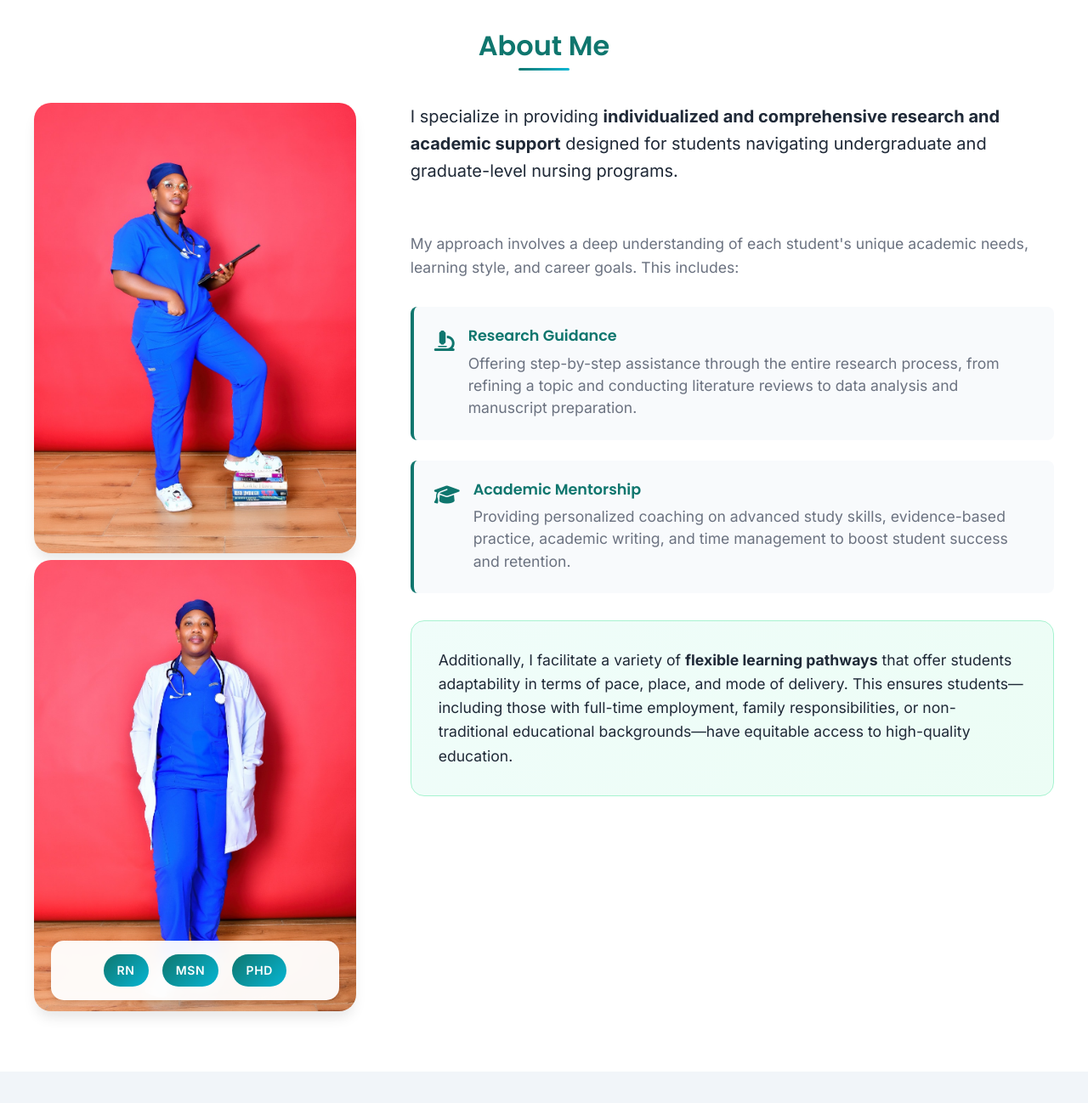
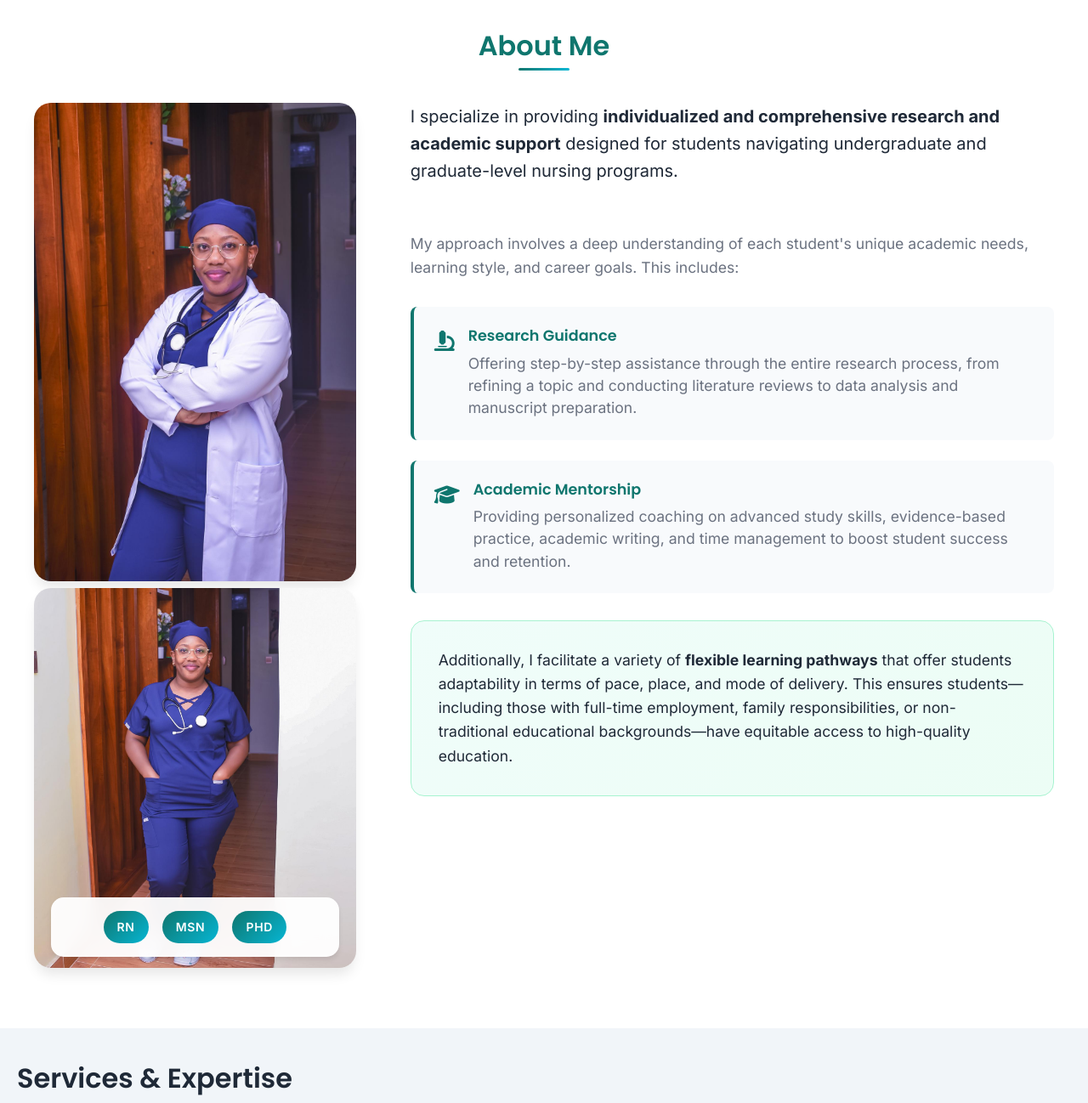
Before and after one commit to 50shadescode/nursing-portfolio, a plain HTML site: page Index.html in a window 1280 px wide. Shown: the part 740-2038 px from the top of the page at 85% size. Drawn offline with Linux system fonts and the light colour scheme.

Commit message:
Updated photos

```diff
--- a/Index.html
+++ b/Index.html
@@ -82,8 +82,8 @@
       <h2 class="section-title">About Me</h2>
       <div class="about-content">
         <div class="about-image">
-          <img src="assets/nurse.jpg" alt="Professional nursing educator and mentor" class="profile-image">
-          <img src="assets/nurse2.jpg" alt="professional nursing educator and mentor" class="profile-image">
+          <img src="assets/Labcoat.jpg" alt="Professional nursing educator and mentor" class="profile-image">
+          <img src="assets/Terry.jpg" alt="professional nursing educator and mentor" class="profile-image">
           <div class="image-overlay">
             <div class="certification-badges">
               <span class="badge">RN</span>
```
Also changed, not shown: assets/Labcoat.jpg (added), assets/Terry.jpg (added).
